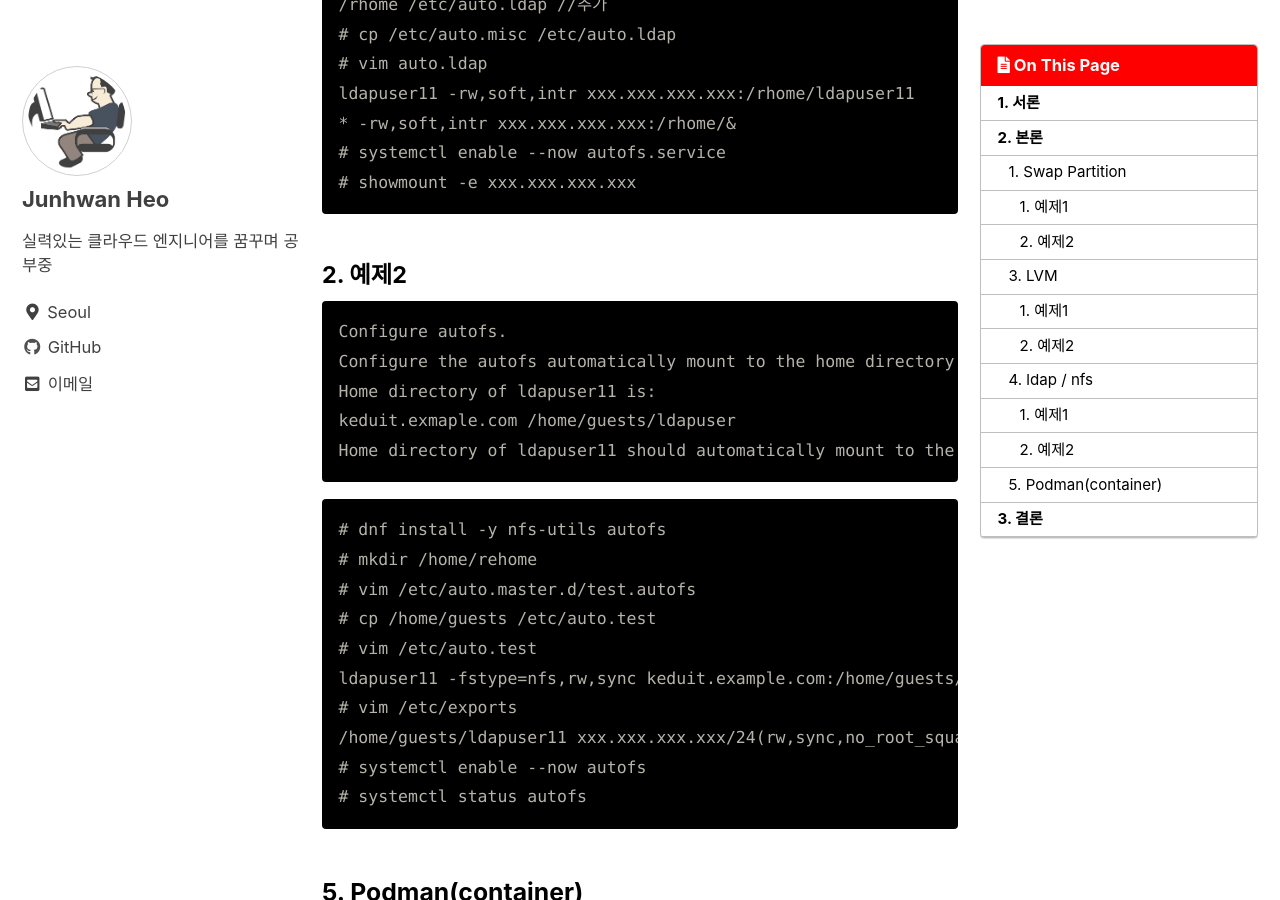
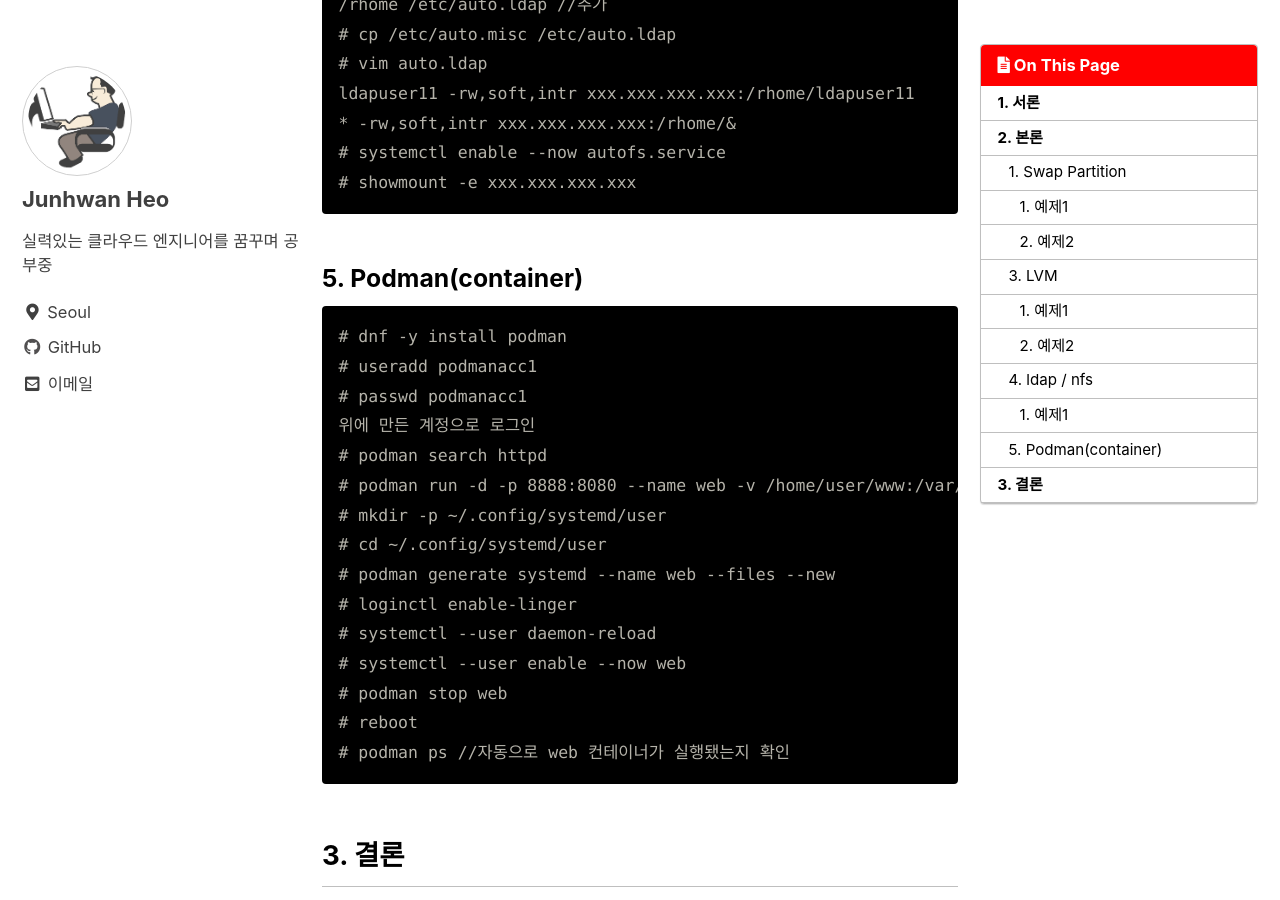
Before and after one commit to holeman4110/holeman4110.github.io, a Jekyll site: the page built from _posts/2023-02-18-rhcsa3.md, in a window 1280 px wide and 900 px high, scrolled down 4218 px. Built offline with Jekyll 4.4.1, drawn with Linux system fonts in a browser that asks for light colours; cached includes are drawn as plain includes; a script bundle is joined from its source files by our own code; comment, search, counter and statistics services are not loaded.

Commit message:
Update 2023-02-18-rhcsa3.md

````diff
--- a/_posts/2023-02-18-rhcsa3.md
+++ b/_posts/2023-02-18-rhcsa3.md
@@ -149,30 +149,6 @@ ldapuser11 -rw,soft,intr xxx.xxx.xxx.xxx:/rhome/ldapuser11
 # systemctl enable --now autofs.service
 # showmount -e xxx.xxx.xxx.xxx
 ```
-
-#### 2. 예제2
-
-```
-Configure autofs.
-Configure the autofs automatically mount to the home directory of LDAP, as required: keduit.example.com use NFS to share the home to your system. This file system contains a pre configured home directory of user ldapuser11.
-Home directory of ldapuser11 is:
-keduit.exmaple.com /home/guests/ldapuser
-Home directory of ldapuser11 should automatically mount to the ldapuser11 of the local /home/guests Home directory's write permissions must be available for users ldapuser1's password is password
-```
-
-```
-# dnf install -y nfs-utils autofs
-# mkdir /home/rehome
-# vim /etc/auto.master.d/test.autofs
-# cp /home/guests /etc/auto.test
-# vim /etc/auto.test
-ldapuser11 -fstype=nfs,rw,sync keduit.example.com:/home/guests/ldapuser11
-# vim /etc/exports
-/home/guests/ldapuser11 xxx.xxx.xxx.xxx/24(rw,sync,no_root_squash)
-# systemctl enable --now autofs
-# systemctl status autofs
-```
-
 ### 5. Podman(container)
 
 ```
````
